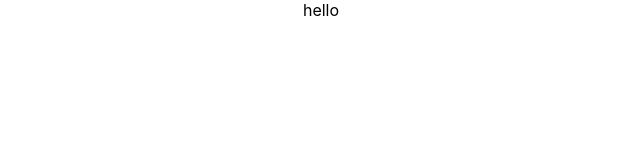
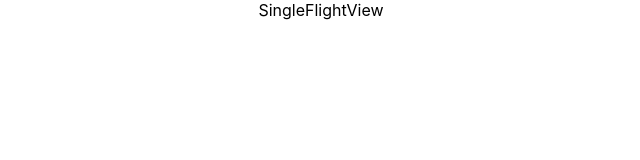
Before and after one commit to Soron248/Flilght-App, a React (Create React App) app: page /launches/1 in a window 1280 px wide. Shown: the top 160 px of the page, without its empty margins (319-959 px from the left). Built offline with nearby package versions, Linux system fonts and the light colour scheme.

Commit message:
page route setup

```diff
--- a/package.json
+++ b/package.json
@@ -12,6 +12,7 @@
     "@types/react-dom": "^18.0.9",
     "react": "^18.2.0",
     "react-dom": "^18.2.0",
+    "react-router-dom": "^6.4.4",
     "react-scripts": "5.0.1",
     "typescript": "^4.9.3",
     "web-vitals": "^2.1.4"
--- a/src/App.tsx
+++ b/src/App.tsx
@@ -1,8 +1,17 @@
-import React from "react";
+import { Routes, Route } from "react-router-dom";
 import "./App.css";
+import Home from "./components/Home";
+import SingleFlightView from "./features/SingleFlightView";
 
 function App() {
-  return <div className="App">hello</div>;
+  return (
+    <div className="App">
+      <Routes>
+        <Route path="/" element={<Home />} />
+        <Route path="/launches/:id" element={<SingleFlightView />} />
+      </Routes>
+    </div>
+  );
 }
 
 export default App;
--- /dev/null
+++ b/src/components/Home.tsx
@@ -0,0 +1,7 @@
+import React from "react";
+
+const Home = () => {
+  return <div>Home</div>;
+};
+
+export default Home;
--- /dev/null
+++ b/src/features/SingleFlightView.tsx
@@ -0,0 +1,7 @@
+import React from "react";
+
+const SingleFlightView = () => {
+  return <div>SingleFlightView</div>;
+};
+
+export default SingleFlightView;
--- a/src/index.tsx
+++ b/src/index.tsx
@@ -2,12 +2,13 @@ import React from "react";
 import ReactDOM from "react-dom/client";
 import "./index.css";
 import App from "./App";
+import { BrowserRouter } from "react-router-dom";
 
 const root = ReactDOM.createRoot(
   document.getElementById("root") as HTMLElement
 );
 root.render(
-  <React.StrictMode>
+  <BrowserRouter>
     <App />
-  </React.StrictMode>
+  </BrowserRouter>
 );
```
Also changed, not shown: 1 other file (tests, documents, lock files or other folders).
